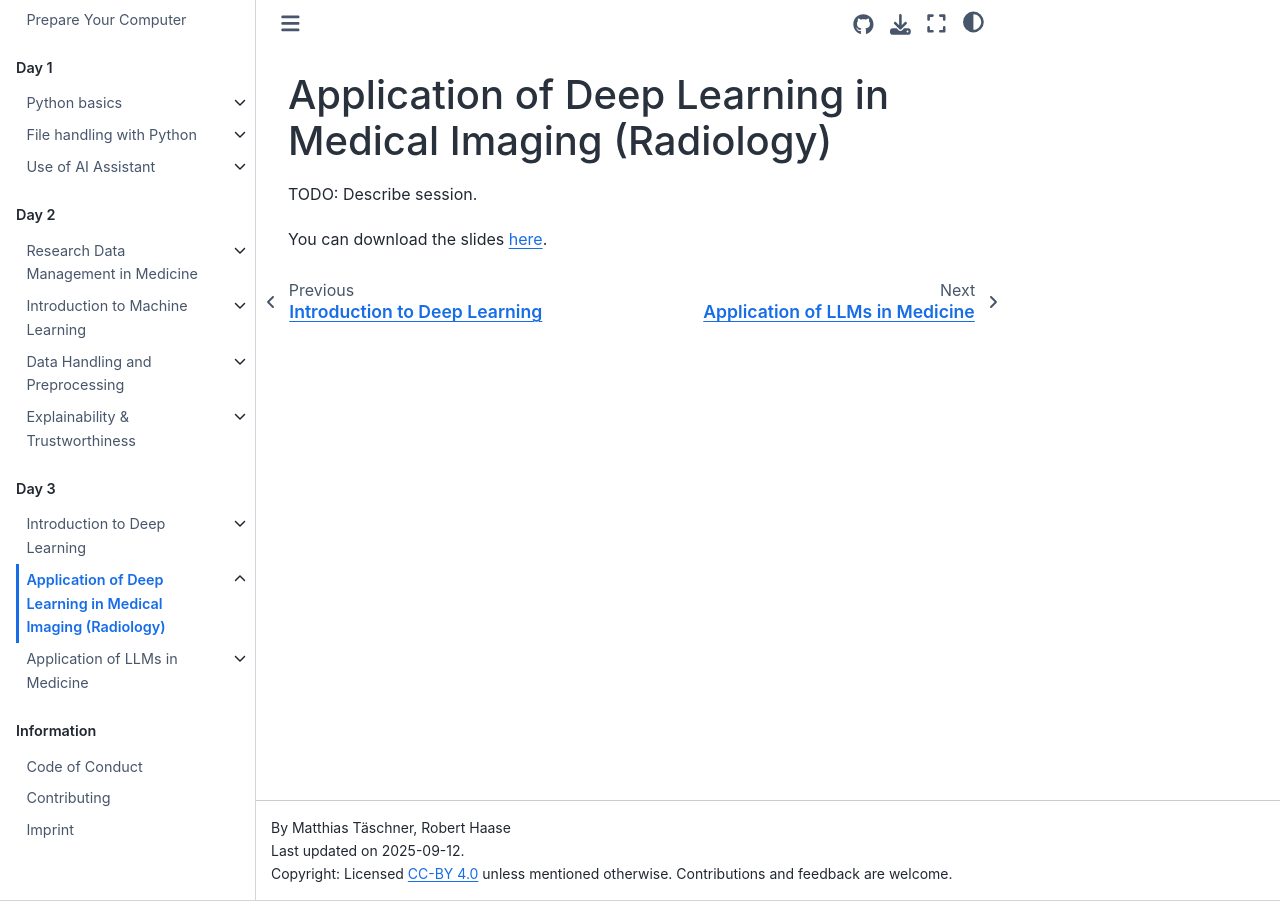
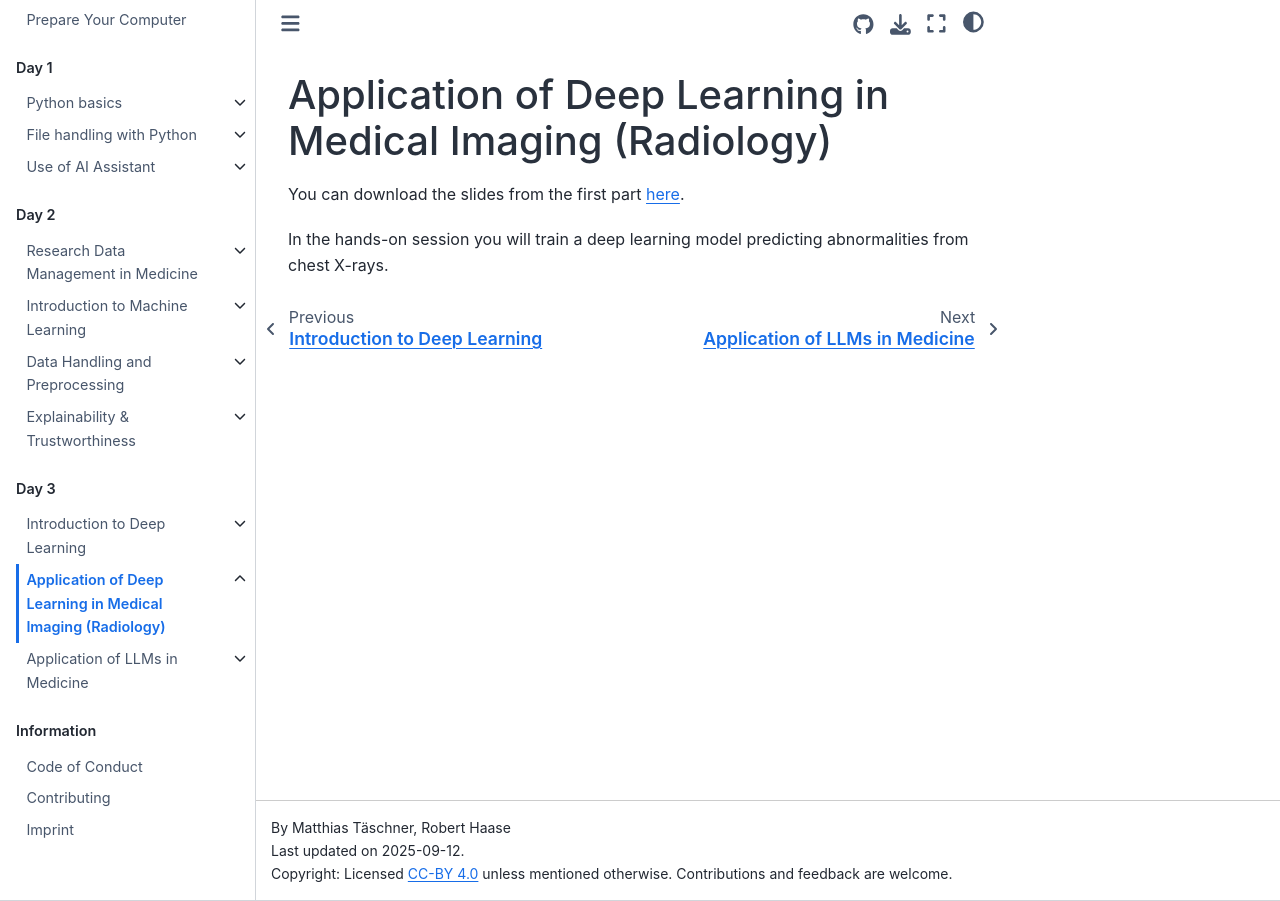
Before and after one commit to ScaDS/ai4medicine-2025, a Jupyter Book: the page built from day3.2_dl_medical_imaging/readme.md, in a window 1280 px wide. Built offline with Jupyter Book 1.0.4 settings and Sphinx 7.4.7 and the Sphinx Book theme 1.1.4, drawn with Linux system fonts in a browser that asks for light colours; pages that are not in the unit, such as notebooks, are missing from menus.

Commit message:
Update readme.md

```diff
--- a/day3.2_dl_medical_imaging/readme.md
+++ b/day3.2_dl_medical_imaging/readme.md
@@ -1,5 +1,5 @@
 # Application of Deep Learning in Medical Imaging (Radiology)
 
-TODO: Describe session.
+You can download the slides from the first part [here]().
 
-You can download the slides [here]().
+In the hands-on session you will train a deep learning model predicting abnormalities from chest X-rays.
```
